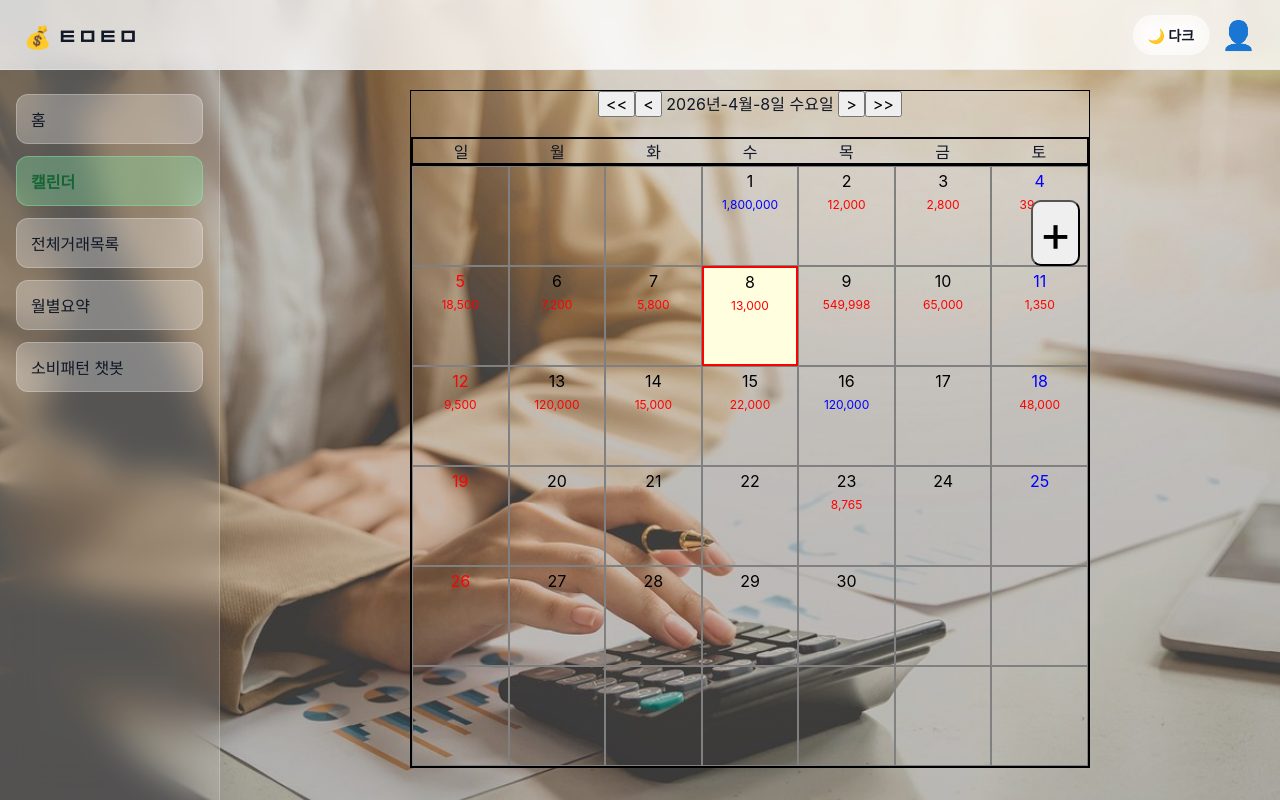
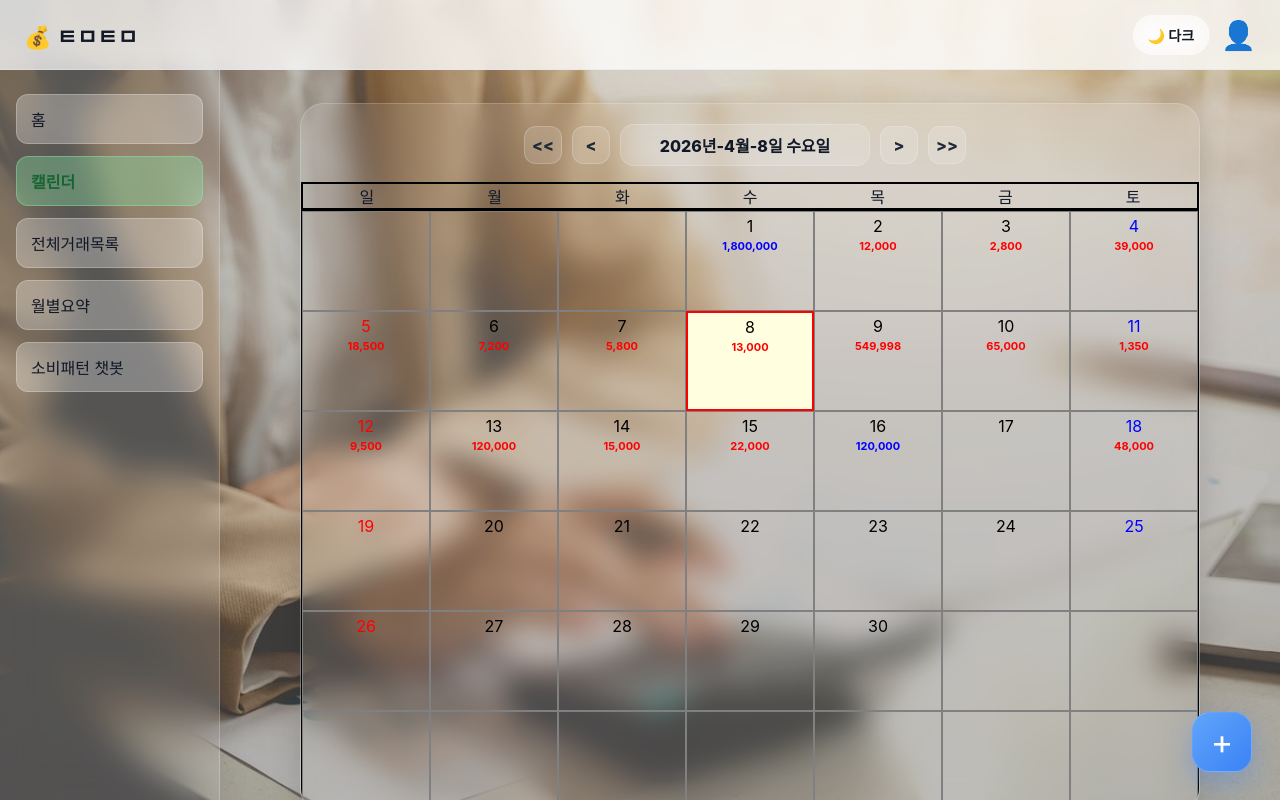
Before and after one commit to timotemi/tmtm-skeleton, a Vue app: page /calendar in a window 1280 px wide. Built offline with nearby package versions, Linux system fonts and the light colour scheme; data requests are answered from the project's data file; sample sign-in values are in the browser's storage.

Commit message:
add: 캘린더css수정완료

```diff
--- a/db.json
+++ b/db.json
@@ -61,24 +61,7 @@
       "status": "planned"
     },
     {
-      "userId": "jwp010107@naver.com",
-      "date": "2026-03-19",
-      "type": "expense",
-      "category": "",
-      "amount": 2345,
-      "content": "",
-      "id": 5
-    },
-    {
-      "userId": "jwp010107@naver.com",
-      "date": "2026-04-23",
-      "type": "expense",
-      "category": "",
-      "amount": 8765,
-      "content": "",
-      "id": 6
-    },
-    {
+      "id": 5,
       "userId": 2,
       "date": "2026-04-01",
       "type": "income",
@@ -226,6 +209,78 @@
       "amount": 48000,
       "content": "운동화 할인 구매",
       "status": "completed"
+    },
+    {
+      "userId": "kim@example.com",
+      "date": "",
+      "type": "expense",
+      "category": "",
+      "amount": 0,
+      "content": "",
+      "id": 21
+    },
+    {
+      "userId": "kim@example.com",
+      "date": "2026-04-14",
+      "type": "bank",
+      "category": "food",
+      "amount": 4,
+      "content": "ㅁㄴㅇ",
+      "id": 22
+    },
+    {
+      "userId": "kim@example.com",
+      "date": "2026-04-14",
+      "type": "bank",
+      "category": "food",
+      "amount": 4,
+      "content": "ㅁㄴㅇ",
+      "id": 23
+    },
+    {
+      "userId": "kim@example.com",
+      "date": "2026-04-14",
+      "type": "bank",
+      "category": "food",
+      "amount": 4,
+      "content": "ㅁㄴㅇ",
+      "id": 24
+    },
+    {
+      "userId": "kim@example.com",
+      "date": "2026-04-14",
+      "type": "bank",
+      "category": "food",
+      "amount": 4,
+      "content": "ㅁㄴㅇ",
+      "id": 25
+    },
+    {
+      "userId": "kim@example.com",
+      "date": "2026-04-14",
+      "type": "bank",
+      "category": "food",
+      "amount": 4,
+      "content": "ㅁㄴㅇ",
+      "id": 26
+    },
+    {
+      "userId": "kim@example.com",
+      "date": "2026-04-14",
+      "type": "bank",
+      "category": "food",
+      "amount": 4,
+      "content": "ㅁㄴㅇ",
+      "id": 27
+    },
+    {
+      "userId": "kim@example.com",
+      "date": "2026-04-14",
+      "type": "bank",
+      "category": "food",
+      "amount": 4,
+      "content": "ㅁㄴㅇ",
+      "id": 28
     }
   ]
 }
--- a/src/views/CalendarView.vue
+++ b/src/views/CalendarView.vue
@@ -520,4 +520,288 @@ const saveEdit = async (id) => {
 .page {
   padding: 24px;
 }
+
+/* 전체 달력 컨테이너 */
+div > div[style*='width: 680px'] {
+  width: 900px !important;
+  margin: 13px auto !important;
+}
+
+/* 바깥 카드 */
+div > div[style*='width: 680px'] > div {
+  border: 1px solid rgba(255, 255, 255, 0.18) !important;
+  border-radius: 24px !important;
+  overflow: hidden !important;
+  background: rgba(255, 255, 255, 0.08) !important;
+  backdrop-filter: blur(14px) !important;
+  -webkit-backdrop-filter: blur(14px) !important;
+  box-shadow: 0 12px 32px rgba(0, 0, 0, 0.14) !important;
+}
+
+/* 상단 월 이동 영역 */
+div[style*='text-align: center'][style*='align-content: center'] {
+  display: flex !important;
+  justify-content: center !important;
+  align-items: center !important;
+  gap: 10px !important;
+  padding: 20px 16px 16px !important;
+  flex-wrap: wrap !important;
+}
+
+/* 상단 버튼 */
+div[style*='text-align: center'][style*='align-content: center'] > button {
+  width: 38px !important;
+  height: 38px !important;
+  border: 1px solid rgba(255, 255, 255, 0.2) !important;
+  border-radius: 12px !important;
+  background: rgba(255, 255, 255, 0.14) !important;
+  color: #1f2937 !important;
+  font-weight: 800 !important;
+  cursor: pointer !important;
+  transition: all 0.2s ease !important;
+}
+
+div[style*='text-align: center'][style*='align-content: center']
+  > button:hover {
+  transform: translateY(-1px) !important;
+  background: rgba(255, 255, 255, 0.24) !important;
+}
+
+/* 현재 날짜 타이틀 */
+span[style*='cursor: pointer'] {
+  display: inline-flex !important;
+  align-items: center !important;
+  justify-content: center !important;
+  min-width: 250px !important;
+  height: 42px !important;
+  padding: 0 16px !important;
+  border-radius: 14px !important;
+  background: rgba(255, 255, 255, 0.14) !important;
+  border: 1px solid rgba(255, 255, 255, 0.18) !important;
+  color: #111827 !important;
+  font-size: 16px !important;
+  font-weight: 800 !important;
+}
+
+/* 요일 헤더 */
+div[style*='border: solid 2px black'][style*='grid-template-columns: repeat(7, 1fr)'] {
+  border: 0 !important;
+  border-top: 1px solid rgba(255, 255, 255, 0.18) !important;
+  border-bottom: 1px solid rgba(255, 255, 255, 0.18) !important;
+  background: rgba(255, 255, 255, 0.06) !important;
+}
+
+div[style*='border: solid 2px black'][style*='grid-template-columns: repeat(7, 1fr)']
+  > div {
+  padding: 12px 6px !important;
+  font-size: 14px !important;
+  font-weight: 700 !important;
+  color: #374151 !important;
+}
+
+/* 날짜 그리드 */
+div[style*='display: grid'][style*='grid-template-columns: repeat(7, 1fr)'][style*='border: solid 1px black'] {
+  border: 0 !important;
+  background: transparent !important;
+}
+
+/* 날짜 셀 - 살짝 작게 */
+div[style*='height: 100px'][style*='textAlign: center'] {
+  height: 92px !important;
+  min-height: 92px !important;
+  padding: 6px 4px !important;
+  border: 1px solid rgba(148, 163, 184, 0.16) !important;
+  background: rgba(255, 255, 255, 0.04) !important;
+  box-sizing: border-box !important;
+  cursor: pointer !important;
+  transition: all 0.18s ease !important;
+}
+
+div[style*='height: 100px'][style*='textAlign: center']:hover {
+  background: rgba(255, 255, 255, 0.1) !important;
+  transform: translateY(-1px) !important;
+}
+
+/* 날짜 숫자 */
+div[style*='height: 100px'][style*='textAlign: center']
+  > div[style*='font-size: 16px'] {
+  font-size: 15px !important;
+  font-weight: 800 !important;
+  margin-bottom: 4px !important;
+}
+
+/* 셀 내부 금액 */
+div[style*='margin-top: 6px'][style*='font-size: 12px'][style*='flex-direction: column'] {
+  margin-top: 4px !important;
+  gap: 2px !important;
+  font-size: 11px !important;
+  line-height: 1.2 !important;
+}
+
+div[style*='margin-top: 6px'][style*='font-size: 12px'][style*='flex-direction: column']
+  > div {
+  font-size: 11px !important;
+  font-weight: 700 !important;
+  white-space: nowrap !important;
+}
+
+/* 플로팅 + 버튼 */
+button[style*='font-size: 50px'][style*='position: fixed'] {
+  width: 60px !important;
+  height: 60px !important;
+  right: 28px !important;
+  bottom: 28px !important;
+  top: auto !important;
+  border-radius: 18px !important;
+  border: 1px solid rgba(255, 255, 255, 0.18) !important;
+  background: linear-gradient(135deg, #60a5fa, #3b82f6) !important;
+  color: white !important;
+  font-size: 34px !important;
+  line-height: 1 !important;
+  box-shadow: 0 12px 28px rgba(59, 130, 246, 0.35) !important;
+  cursor: pointer !important;
+  z-index: 1100 !important;
+}
+
+/* 모달 오버레이 */
+div[style*='position: fixed'][style*='backdrop-filter: blur(2px)'][style*='z-index: 9999'] {
+  background: rgba(15, 23, 42, 0.22) !important;
+  backdrop-filter: blur(8px) !important;
+  -webkit-backdrop-filter: blur(8px) !important;
+  padding: 20px !important;
+}
+
+/* 모달 카드 */
+div[style*='width: 500px'][style*='min-height: 300px'][style*='background: white'] {
+  width: min(560px, calc(100vw - 32px)) !important;
+  min-height: 300px !important;
+  background: rgba(255, 255, 255, 0.72) !important;
+  color: #111827 !important;
+  border-radius: 24px !important;
+  padding: 20px !important;
+  box-sizing: border-box !important;
+  box-shadow: 0 18px 40px rgba(0, 0, 0, 0.18) !important;
+  border: 1px solid rgba(255, 255, 255, 0.22) !important;
+  backdrop-filter: blur(18px) !important;
+  -webkit-backdrop-filter: blur(18px) !important;
+}
+
+/* 모달 헤더 */
+div[style*='justify-content: space-between'][style*='margin-bottom: 20px'] {
+  display: flex !important;
+  justify-content: space-between !important;
+  align-items: center !important;
+  gap: 10px !important;
+  margin-bottom: 18px !important;
+  padding-bottom: 14px !important;
+  border-bottom: 1px solid rgba(255, 255, 255, 0.35) !important;
+}
+
+div[style*='justify-content: space-between'][style*='margin-bottom: 20px'] h3 {
+  margin: 0 !important;
+  font-size: 20px !important;
+  font-weight: 800 !important;
+  color: #0f172a !important;
+}
+
+/* 모달 내부 버튼 공통 */
+div[style*='width: 500px'][style*='min-height: 300px'][style*='background: white']
+  button {
+  height: 46px !important;
+  padding: 0 18px !important;
+  border-radius: 16px !important;
+  border: 1px solid rgba(255, 255, 255, 0.24) !important;
+  background: rgba(255, 255, 255, 0.56) !important;
+  color: #1f2937 !important;
+  font-size: 15px !important;
+  font-weight: 700 !important;
+  cursor: pointer !important;
+  transition: all 0.2s ease !important;
+}
+
+div[style*='width: 500px'][style*='min-height: 300px'][style*='background: white']
+  button:hover {
+  transform: translateY(-1px) !important;
+  background: rgba(255, 255, 255, 0.76) !important;
+}
+
+/* 수정 input 줄 */
+div[style*='display: flex'][style*='gap: 6px'][style*='align-items: center'] {
+  display: flex !important;
+  gap: 10px !important;
+  align-items: center !important;
+  flex-wrap: wrap !important;
+  margin-bottom: 12px !important;
+}
+
+/* 수정 input */
+div[style*='display: flex'][style*='gap: 6px'][style*='align-items: center']
+  input {
+  height: 48px !important;
+  padding: 0 16px !important;
+  border-radius: 16px !important;
+  border: 1px solid rgba(255, 255, 255, 0.24) !important;
+  background: rgba(255, 255, 255, 0.82) !important;
+  color: #1f2937 !important;
+  font-size: 16px !important;
+  outline: none !important;
+}
+
+/* 거래 항목 줄간격 */
+div[style*='width: 500px'][style*='min-height: 300px'][style*='background: white']
+  > div:not([style*='justify-content: space-between']) {
+  margin-bottom: 16px !important;
+  padding-bottom: 12px !important;
+}
+
+/* 수정/삭제, 저장/취소 버튼 띄우기 */
+div[style*='width: 500px'][style*='min-height: 300px'][style*='background: white']
+  > div
+  > div:last-child {
+  display: flex !important;
+  gap: 10px !important;
+  align-items: center !important;
+  margin: 8px 0 14px !important;
+}
+
+div[style*='width: 500px'][style*='min-height: 300px'][style*='background: white']
+  > div
+  > div:last-child
+  button {
+  min-width: 72px !important;
+}
+
+/* 하단 합계 */
+div[style*='margin-top: 20px'] {
+  margin-top: 20px !important;
+  padding-top: 14px !important;
+  border-top: 1px solid rgba(255, 255, 255, 0.35) !important;
+  font-weight: 700 !important;
+  color: #111827 !important;
+}
+
+@media (max-width: 768px) {
+  div > div[style*='width: 680px'] {
+    width: calc(100vw - 24px) !important;
+    margin: 12px auto 20px !important;
+  }
+
+  span[style*='cursor: pointer'] {
+    min-width: 100% !important;
+    order: -1 !important;
+  }
+
+  div[style*='height: 100px'][style*='textAlign: center'] {
+    height: 82px !important;
+    min-height: 82px !important;
+  }
+
+  button[style*='font-size: 50px'][style*='position: fixed'] {
+    right: 16px !important;
+    bottom: 16px !important;
+    width: 54px !important;
+    height: 54px !important;
+    font-size: 30px !important;
+  }
+}
 </style>
```
